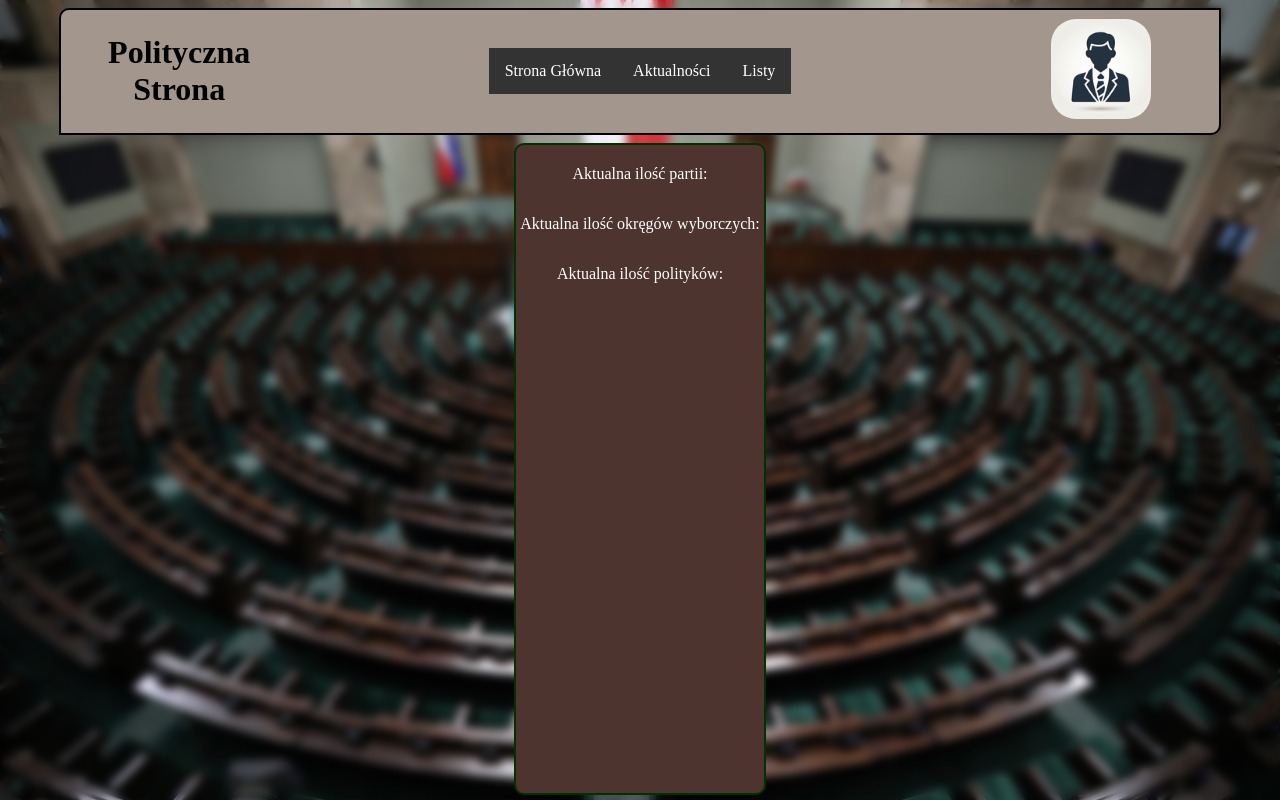
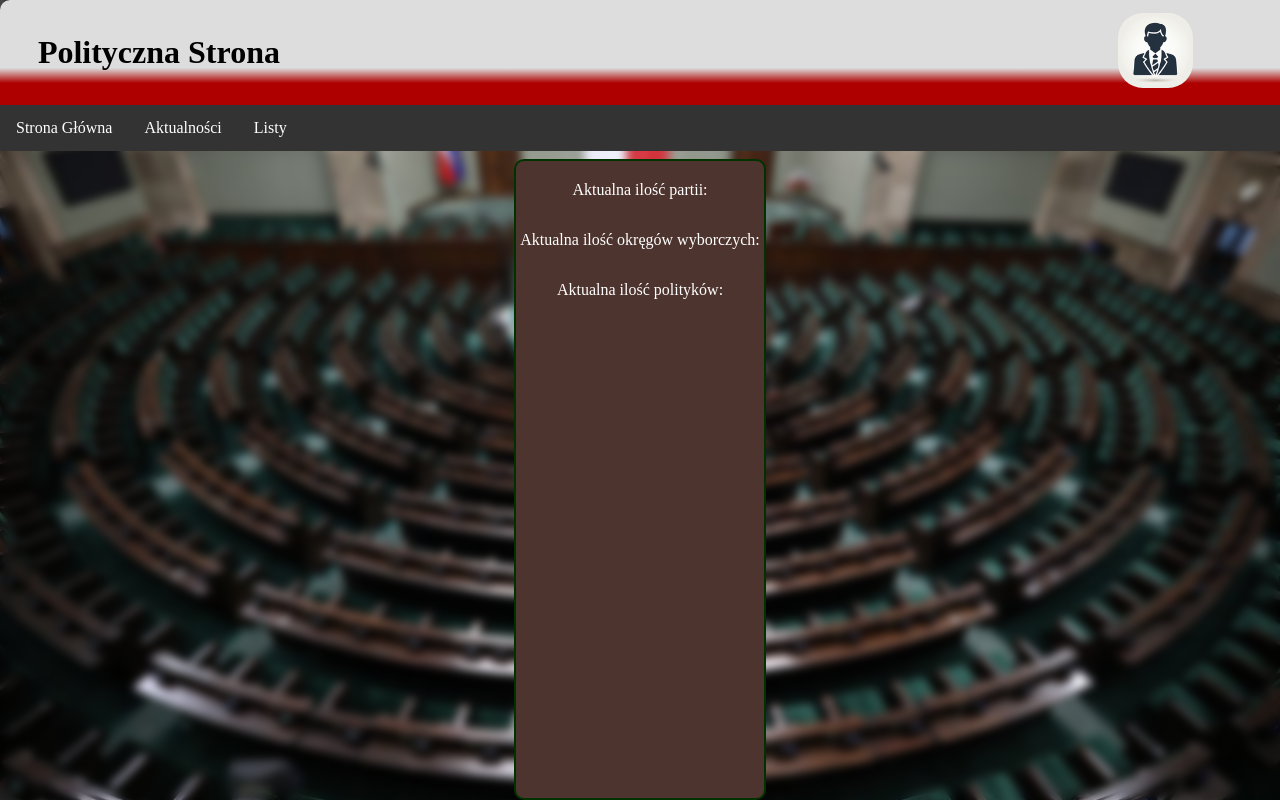
Before and after one commit to lord-vader123/polityczna-strona, a PHP site: page / in a window 1280 px wide. Run offline with PHP 8.4, Linux system fonts and the light colour scheme.

Commit message:
Pasek nawigacyjny, ale lepiej wygląda (o wiele) [profesjonalny komentarz, wiem] {znaczy opis}

```diff
--- a/src/css/style.css
+++ b/src/css/style.css
@@ -25,25 +25,42 @@ body {
 }
 
 header {
-    width: 90%;
+    width: 100%;
     margin: 1vh;
-    border: 2px solid black;
-    background-color: #A2968D; /* kolorystyka jest koniecznie do zmiany */
+    margin-top: 0;
+    background: rgb(175,0,0);
+    background: linear-gradient(0deg, rgba(175,0,0,1) 45%, rgba(221,221,221,1) 55%);
     text-align: center;
-    padding:3px;
     border-radius: 10px 0 10px 0; /* zakrzywienie krawędzi */
-    display: flex;
-    flex-direction: row;        /* */
-    justify-content: center;    /* Wyśrodkowanie elementów*/
-    align-items: center;        /* */
+    display: block;
+}
+
+.header_content {
+  margin: 1%;
+  display: flex;
+  flex-direction: row;
+  justify-content: center;
+  align-items: center;
 }
 
 .title{
-    width: 20%;
+    width: 80%;
+    text-align: left;
+    margin-left: 2%;
+}
+
+.login{
+  width: 20%;
+}
+
+.login img {
+border-radius: 25px;
+width: 75px;
+height: 75px;
 }
 
 .menu{
-    width: 60%;
+    width: 100%;
     display: flex;
     flex-direction: row;
     justify-content: center;
@@ -51,6 +68,7 @@ header {
 }
 
 .navbar{    /* Tło paska */
+  width: 100%;
     overflow: hidden;
     background-color: #333;
 }
@@ -112,18 +130,6 @@ header {
 
 /* Jeżeli nic z powyższego nie robi sensu, spokojnie, sam się zastanawiałem 30 minut co to robi.*/
 
-.login{
-    width: 20%;
-    display: flex;
-    flex-direction: row;
-    justify-content: center;
-    align-items: center;
-}
-
-.login img {
-  border-radius: 25px;
-}
-
 a {
     padding: 8px;
 }
--- a/src/php/html-snippets/header.html
+++ b/src/php/html-snippets/header.html
@@ -1,4 +1,39 @@
   <header>
+    <div class="header_content">
+      <div class="title">
+          <h1>Polityczna Strona</h1>
+      </div>
+
+      <div class="login">
+        <div class="dropdown" style="float: right; margin-right: 30%;">
+          <img src="/assets/img/ikona.ico">
+            <div class="dropdown-content">
+              <a href="/php/login.php">Zaloguj się</a>
+              <a href="/php/registration.php">Zarejestruj się</a>
+            </div>
+          </div>
+      </div>
+    </div>
+
+    <div class="menu">
+      <div class="navbar">
+        <a href="/index.php">Strona Główna</a>
+        <a href="about:blank">Aktualności</a>
+
+        <div class="dropdown">
+        <button class="dropbtn">Listy<i class="fa fa-caret-down"></i></button>
+        <div class="dropdown-content">
+          <a href="about:blank">Partie</a>
+          <a href="about:blank">Politycy</a>
+        </div>
+      </div>
+    </div>
+  </header>
+
+  <!--
+
+        Kod z wcześniej, potrzebowałem kopiować bo nie działało (USUNĄĆ JAK SKOŃCZYSZ)
+
       <div class="title">
     <h1> Polityczna Strona </h1>
     </div>
@@ -15,9 +50,6 @@
         </div>
       </div>
 
-
-    <!--Wymaga popraw (zrobie to kiedyś) -->
-
   </div>
 
 </div>
@@ -32,4 +64,5 @@
 
 </div>
 </div>
-  </header>
+
+  -->
```
Also changed, not shown: src/php/html-snippets/header-logged.html (+15 -16 lines). Lines whose indentation alone changed are shown as unchanged.
